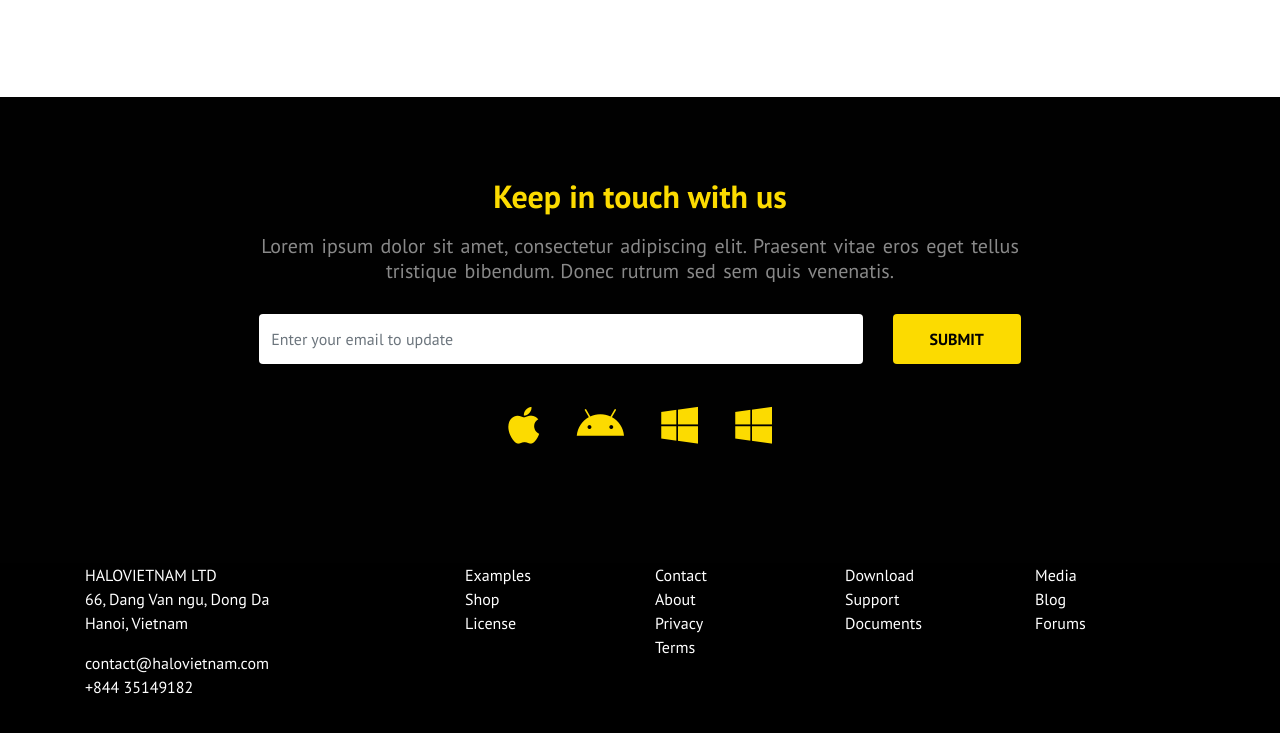
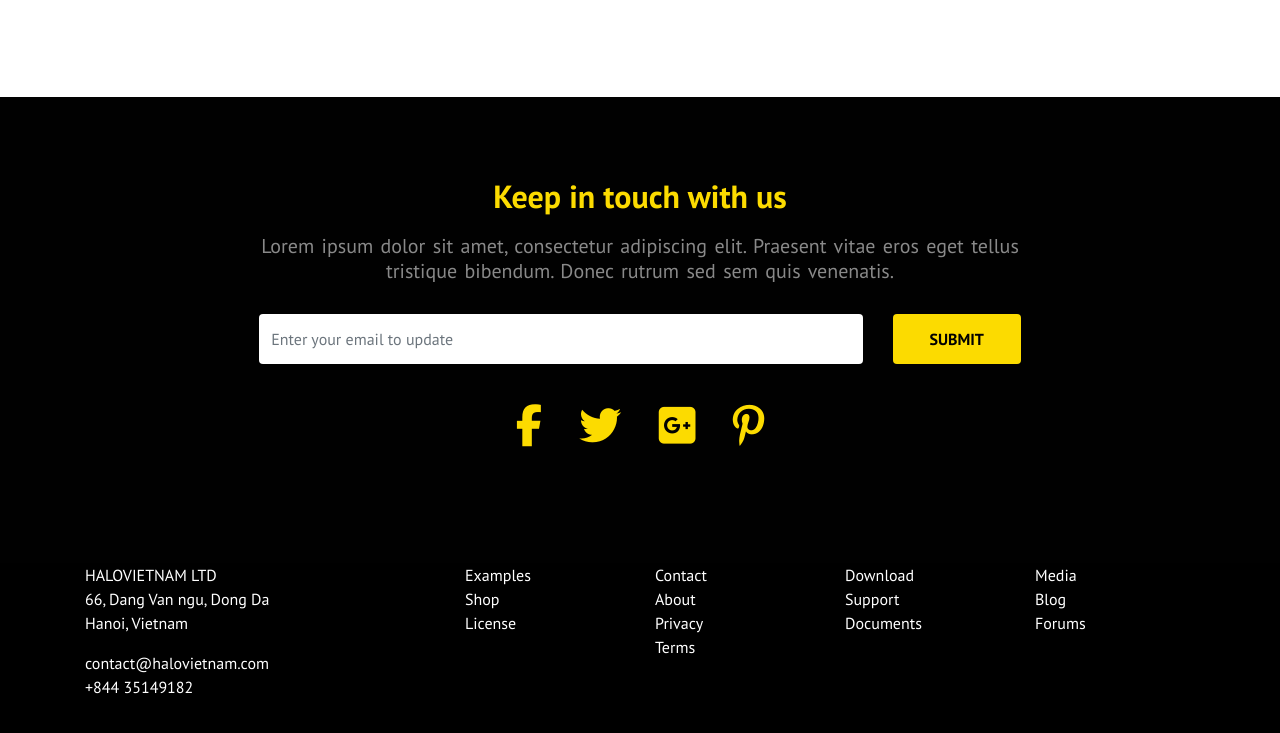
Before and after one commit to s-amatur/tinyone_full_project, a plain HTML site: page index.html in a window 1280 px wide. Shown: the part 1251-1984 px from the top of the page. Drawn offline with Linux system fonts and the light colour scheme; a script that the page names is missing.

Commit message:
Update index.html

```diff
--- a/index.html
+++ b/index.html
@@ -285,10 +285,10 @@
       <!-- font logo start -->
       <div class="row justify-content-center">
         <ul class="list-inline c_icon">
-          <li class="list-inline-item"><i class="fab fa-apple"></i></li>
-          <li class="list-inline-item"><i class="fab fa-android"></i></li>
-          <li class="list-inline-item"><i class="fab fa-windows"></i></li>
-          <li class="list-inline-item"><i class="fab fa-windows"></i></li>
+          <li class="list-inline-item"><i class="fab fa-facebook-f"></i></li>
+          <li class="list-inline-item"><i class="fab fa-twitter"></i></li>
+          <li class="list-inline-item"><i class="fab fa-google-plus-square"></i></li>
+          <li class="list-inline-item"><i class="fab fa-pinterest-p"></i></li>
         </ul>
       </div>
       <!-- font logo end -->
@@ -296,7 +296,7 @@
   </div>
   <!-- contact end -->
   <!-- footer start -->
-  <footer>
+  <footer start>
     <div class="container">
      <div class="row">
       <div class="col-md-3 col-sm-12">
```
